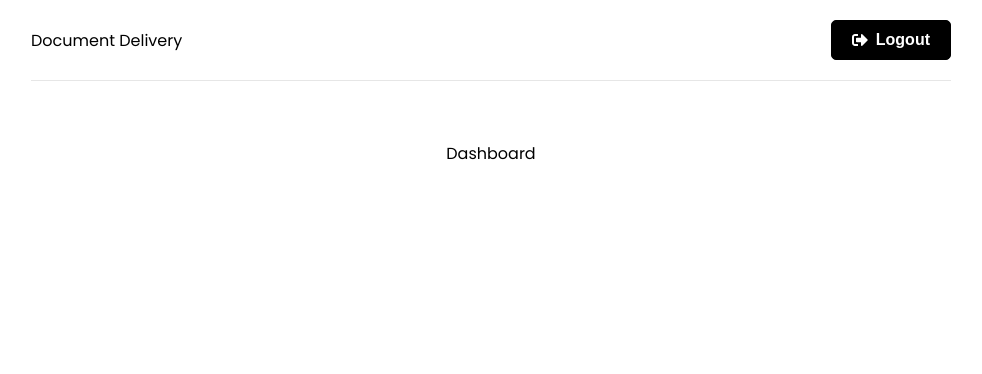
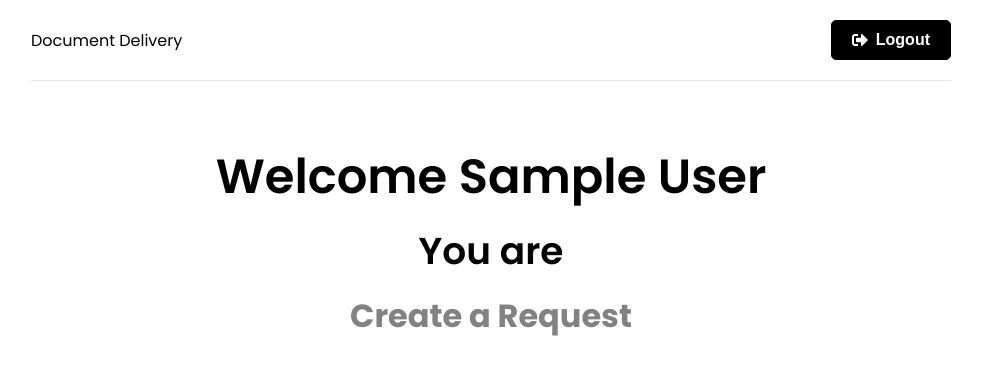
Before and after one commit to Akalanka-1996/document-delivery-system, a React (Create React App) app in the folder frontend/: page / in a window 1280 px wide. Shown: the top 374 px of the page, without its empty margins (149-1131 px from the left). Built offline with nearby package versions, Linux system fonts and the light colour scheme; sample sign-in values are in the browser's storage.

Commit message:
dashboard added

```diff
--- a/frontend/src/pages/Dashboard.jsx
+++ b/frontend/src/pages/Dashboard.jsx
@@ -1,9 +1,35 @@
-import React from 'react'
+import React from "react";
+import { useEffect } from "react";
+import { useNavigate } from "react-router-dom";
+import { useSelector, useDispatch } from "react-redux";
+
 
 const Dashboard = () => {
-  return (
-    <div>Dashboard</div>
-  )
-}
+  const navigate = useNavigate();
+  const dispatch = useDispatch();
 
-export default Dashboard
+  const { user } = useSelector((state) => state.auth);
+
+
+  useEffect(() => {
+
+
+    if (!user) {
+      navigate("/login");
+    }
+
+
+  }, [user, navigate]);
+
+
+  return <>
+    <section className="heading">
+      <h1>Welcome {user && user.name}</h1>
+      <h3>You are {user && user.userRole}</h3>
+
+      <p>Create a Request</p>
+    </section>
+  </>
+};
+
+export default Dashboard;
--- a/frontend/src/pages/Register.jsx
+++ b/frontend/src/pages/Register.jsx
@@ -48,7 +48,7 @@ function Register() {
     e.preventDefault();
 
     if (password !== password2) {
-      toast.error("Passwords do not match")
+      alert("Passwords does not match!")
     } else {
       const userData = {
         name,
```
